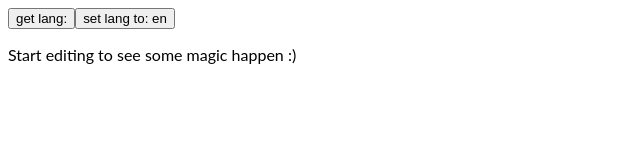
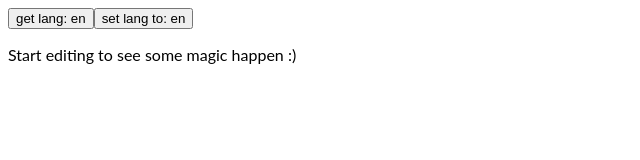
Before and after one commit to ImsirovicAjdin/angular-language-switcher, an Angular app: page / in a window 1280 px wide. Shown: the top 160 px of the page, without its empty margins (0-640 px from the left). Built offline with nearby package versions, Linux system fonts and the light colour scheme.

Commit message:
now it works

```diff
--- a/src/app/app.component.html
+++ b/src/app/app.component.html
@@ -1,4 +1,4 @@
-<button (click)="getTheLang()">get lang: {{ lang }}</button>
+<button (click)="getTheLang()">get lang: {{ switchLanguage }}</button>
 <button (click)="switchLang()">set lang to: {{ switchLanguage }}</button>
 <p>
   Start editing to see some magic happen :)
--- a/src/app/app.component.ts
+++ b/src/app/app.component.ts
@@ -26,9 +26,13 @@ export class AppComponent  {
 
       return this.switchLanguage;
     }
-    localStorage.setItem('lang', 'en');
-    console.log(localStorage.getItem('lang'));
-    return this.switchLanguage == 'en';
+    if (this.switchLanguage == 'it') {
+      this.switchLanguage = 'en';
+
+      localStorage.setItem('lang', 'en');
+
+      return this.switchLanguage;
+    }
   }
 
 }
```
